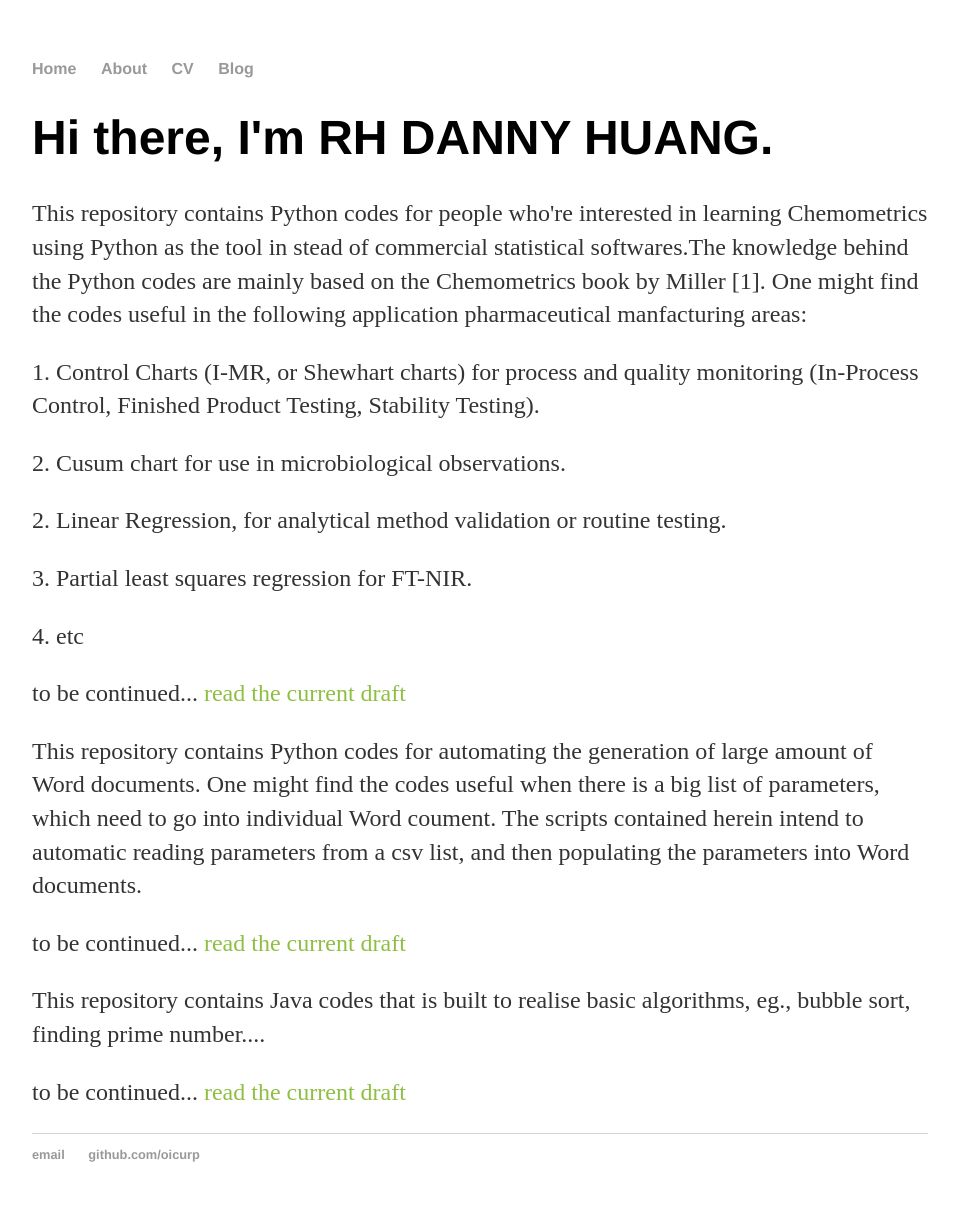
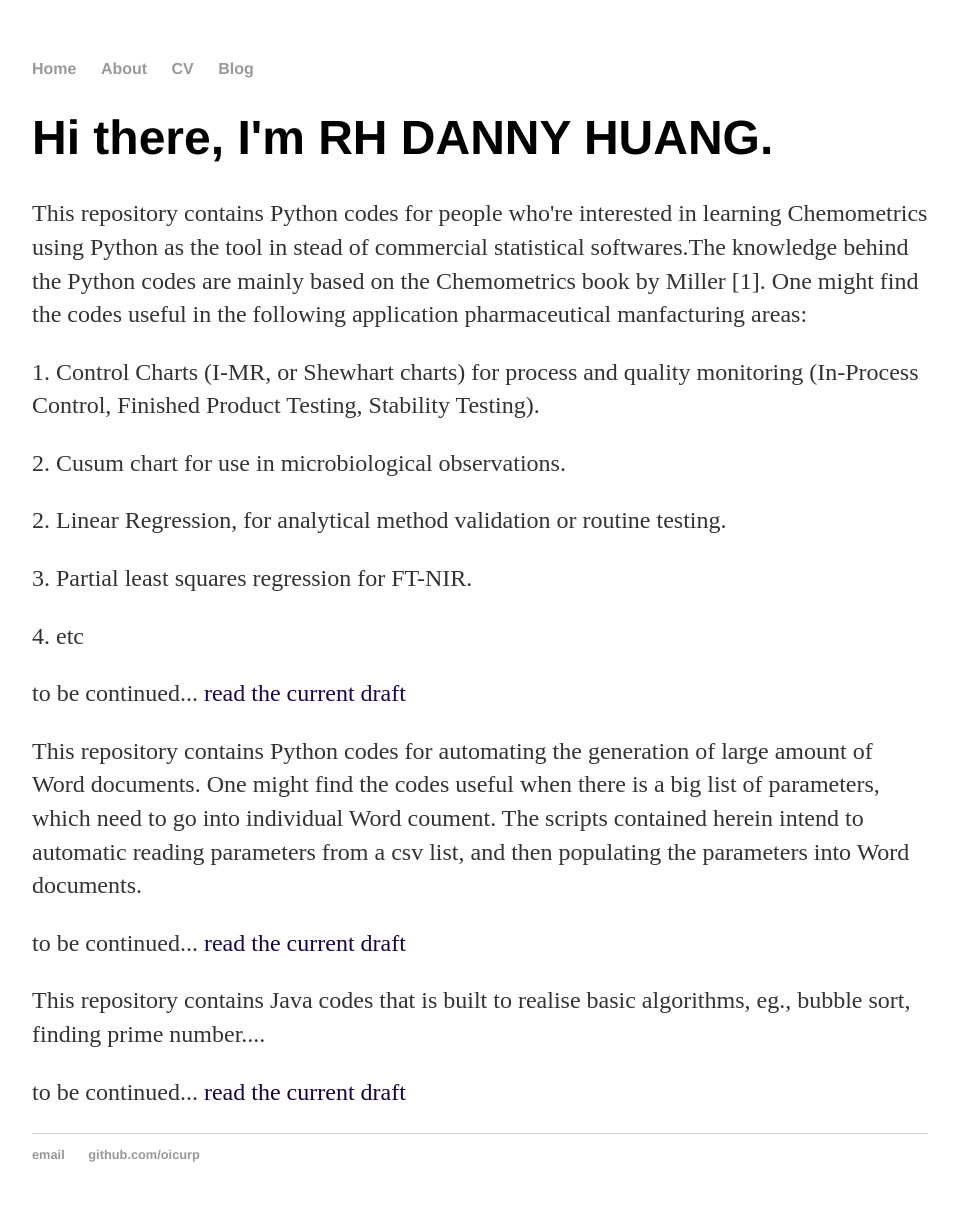
Before and after one commit to oicurp/oicurp.github.io, a Jekyll site: the page built from index.html, in a window 1280 px wide. Shown: the whole page, without its empty margins (160-1118 px from the left). Built offline with Jekyll 4.4.1, drawn with Linux system fonts in a browser that asks for light colours.

Commit message:
Update index.html

```diff
--- a/index.html
+++ b/index.html
@@ -23,16 +23,16 @@ title: RENHUAN DANNY HUANG, The Pharmaceutical Specialist that Crosses Lines a L
 					<p>
 					4. etc </p>
 					<p>
-					 to be continued... <a href="https://github.com/oicurp/Chemometrics/" style="color: #8ebf42">read the current draft</a></p>
+					 to be continued... <a href="https://github.com/oicurp/Chemometrics/" style="color: #1c0355">read the current draft</a></p>
 
 					 <p>This repository contains Python codes for automating the generation of large amount of Word documents.
 					 One might find the codes useful when there is a big list of parameters, which need to go into individual Word coument.
 					The scripts contained herein intend to automatic reading parameters from a csv list, and then populating the parameters into Word documents.</p>
 					 <p>
 
-					 <p>to be continued... <a href="https://github.com/oicurp/Analytical-Instrument-Qualification" style="color: #8ebf42">read the current draft</a></p>
+					 <p>to be continued... <a href="https://github.com/oicurp/Analytical-Instrument-Qualification" style="color: #190449">read the current draft</a></p>
 
 					 <p>This repository contains Java codes that is built to realise basic algorithms, eg., bubble sort, finding prime number....</p>
 						<p>
-					 <p>to be continued... <a href="https://github.com/oicurp/JavatoGo" style="color: #8ebf42">read the current draft</a></p>
+					 <p>to be continued... <a href="https://github.com/oicurp/JavatoGo" style="color: #140344">read the current draft</a></p>
 					</div><!-- /.blurb -->
```
